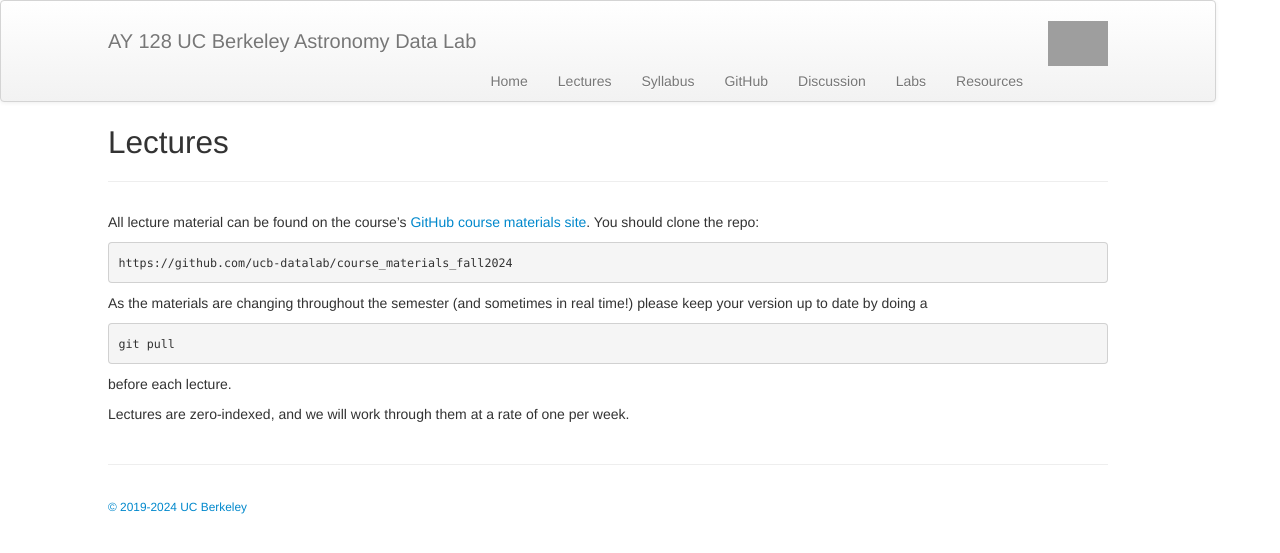
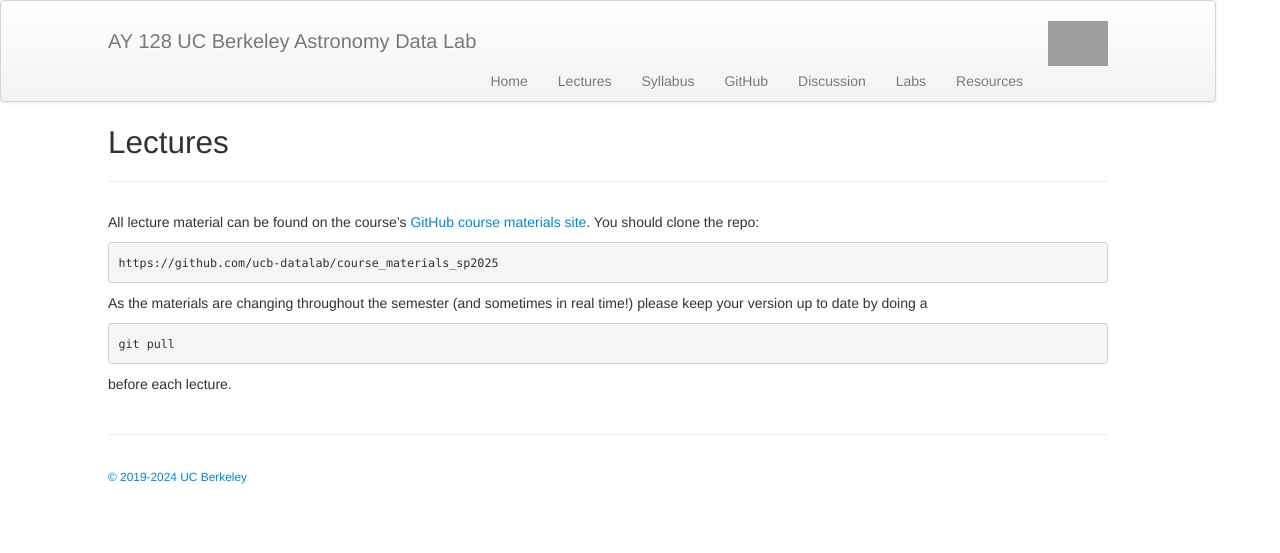
Before and after one commit to ucb-datalab/ucb-datalab.github.io, a Jekyll site: the page built from pages/lectures.md, in a window 1280 px wide. Shown: the top 553 px of the page. Built offline with Jekyll 4.4.1, drawn with Linux system fonts in a browser that asks for light colours; some of the changed lines change nothing that is shown; grey boxes are pictures that could not be loaded.

Commit message:
spring 2025 updates

````diff
--- a/pages/lectures.md
+++ b/pages/lectures.md
@@ -3,10 +3,10 @@ layout: page
 title: Lectures
 ---
 
-All lecture material can be found on the course's <a href="https://github.com/ucb-datalab/course_materials_2024.git">GitHub course materials site</a>. You should clone the repo:
+All lecture material can be found on the course's <a href="https://github.com/ucb-datalab/course_materials_sp2025.git">GitHub course materials site</a>. You should clone the repo:
 
 ```
-https://github.com/ucb-datalab/course_materials_fall2024
+https://github.com/ucb-datalab/course_materials_sp2025
 ```
 
 As the materials are changing throughout the semester (and sometimes in real time!) please keep your version up to date by doing a
@@ -17,7 +17,7 @@ git pull
 
 before each lecture.
 
-Lectures are zero-indexed, and we will work through them at a rate of one per week.
+<!-- Lectures are zero-indexed, and we will work through them at a rate of one per week. -->
 
 <!--
 ### Lecture 0 (Aug 24)
````
Also changed, not shown: pages/labs.md (+6 -3 lines).
